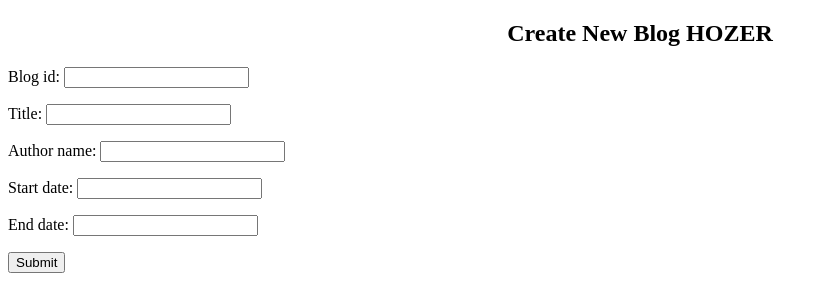
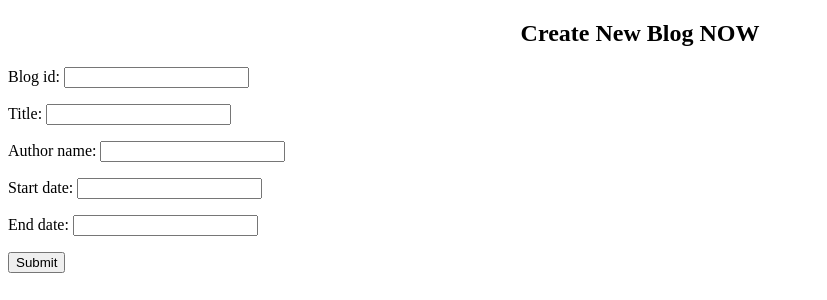
Before and after one commit to claybogusky/Django-BLOG, a Django app: page / in a window 1280 px wide. Shown: the top 300 px of the page, without its empty margins (0-827 px from the left). Run offline with Django 5.2, Linux system fonts and the light colour scheme.

Commit message:
second HTML modifiction

```diff
--- a/blog_app/templates/create.html
+++ b/blog_app/templates/create.html
@@ -9,7 +9,7 @@
 </head>
 
 <body>
-    <h2 style="text-align:center"> Create New Blog  HOZER</h2>
+    <h2 style="text-align:center"> Create New Blog NOW</h2>
     <form method="POST">
         {% csrf_token %}
         {{ form.as_p }}
```
